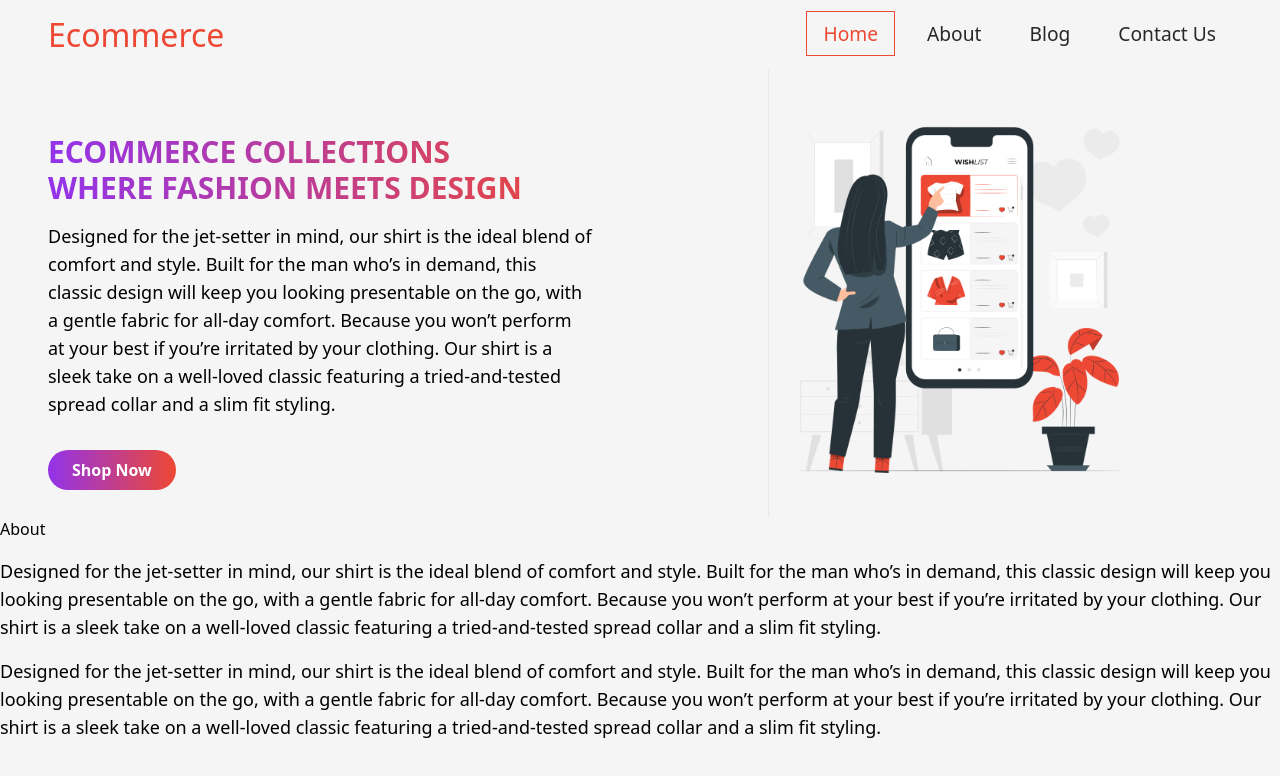
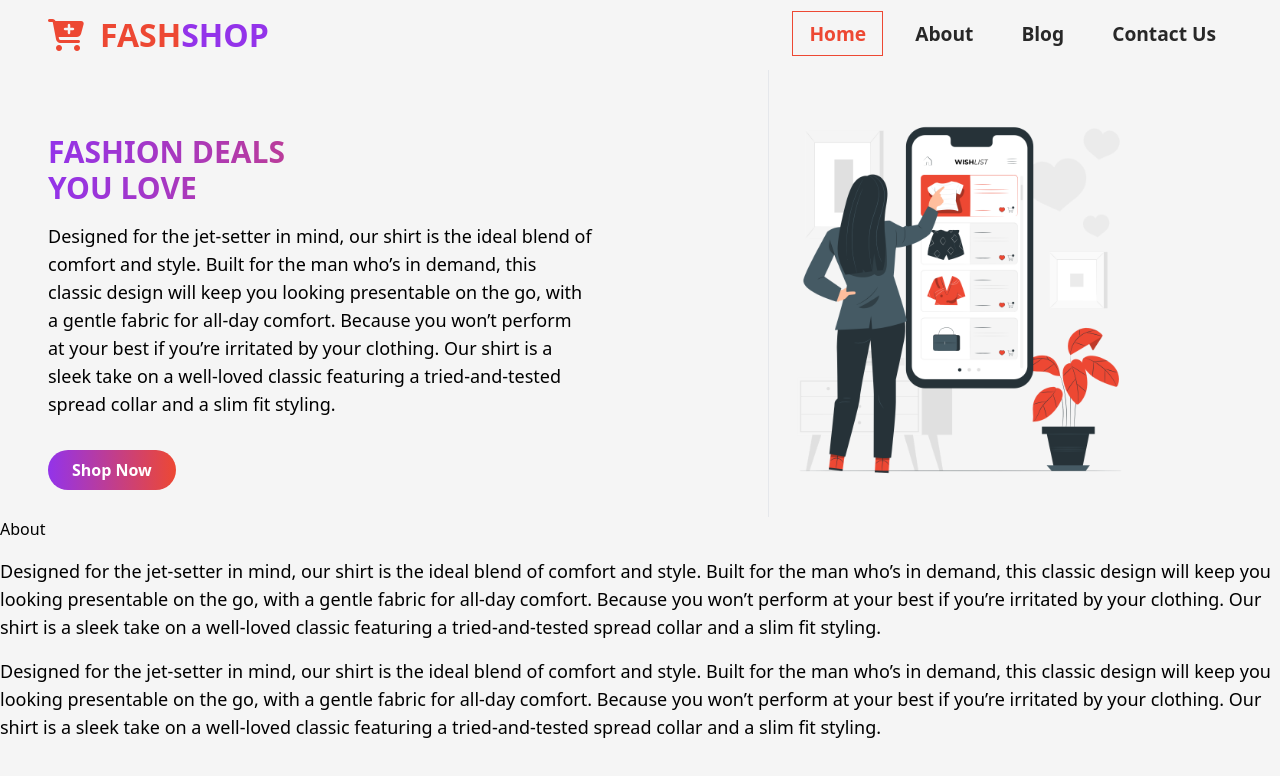
Before and after one commit to johntarus/ecommerce, a React (Create React App) app: page / in a window 1280 px wide. Shown: the top 776 px of the page. Built offline with nearby package versions, Linux system fonts and the light colour scheme.

Commit message:
home page

```diff
--- a/src/components/Home.js
+++ b/src/components/Home.js
@@ -6,8 +6,8 @@ function Home() {
     <div>
       <div className="grid grid-cols-2 divide-x justify-items-center sm:grid-cols-1 md:grid-cols-1">
         <div className="mt-16 px-12">
-          <h2 className=" font-extrabold text-transparent text-3xl bg-clip-text bg-gradient-to-r from-purple-600 to-[#ed4833] sm:text-sm md:text-2xl lg:text-3xl">
-            ECOMMERCE COLLECTIONS <br /> WHERE FASHION MEETS DESIGN
+          <h2 className=" font-extrabold text-transparent text-3xl bg-clip-text bg-gradient-to-r from-purple-600 to-[#ed4833] sm:text-2xl md:text-2xl lg:text-3xl">
+            FASHION DEALS <br /> YOU LOVE
           </h2>
           <p className="pt-4 text-lg">
             Designed for the jet-setter in mind, our shirt is the ideal blend of
--- a/src/components/NavBar.js
+++ b/src/components/NavBar.js
@@ -10,8 +10,9 @@ function NavBar() {
     <>
       <nav className="navbar">
         <div className="nav-container">
-          <NavLink to="/" className="nav-logo">
-            Ecommerce
+          <NavLink to="/" className="nav-logo sm:text-2xl">
+            <i className="fa fa-cart-plus" aria-hidden="true"></i>
+            FASH<span className="text-purple-600">SHOP</span>
           </NavLink>
 
           <ul className={click ? "nav-menu active" : "nav-menu"}>
--- a/src/index.css
+++ b/src/index.css
@@ -10,13 +10,6 @@
 body {
   background-color: #f5f5f5;
 }
-
-/* .pages {
-  color: #316685;
-  text-align: center;
-  font-size: 3.5rem;
-  margin-top: 10%;
-} */
 
 /* NavBar styling */
 .navbar {
@@ -47,7 +40,12 @@ body {
   cursor: pointer;
   text-decoration: none;
   font-size: 2rem;
+  font-weight: bold;
   flex-grow: 1;
+}
+
+.fa {
+  margin-right: 1rem;
 }
 
 .nav-menu {
@@ -59,6 +57,7 @@ body {
 
 .nav-links {
   color: #282828;
+  font-weight: bold;
   text-decoration: none;
   padding: 0.5rem 1rem;
   height: 100%;
```
